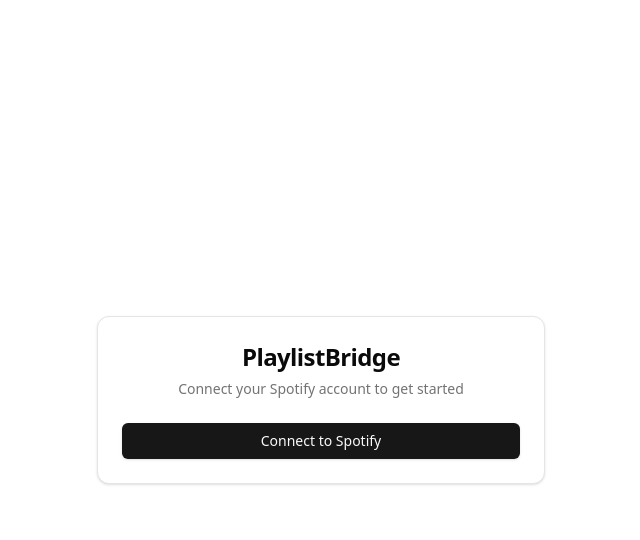
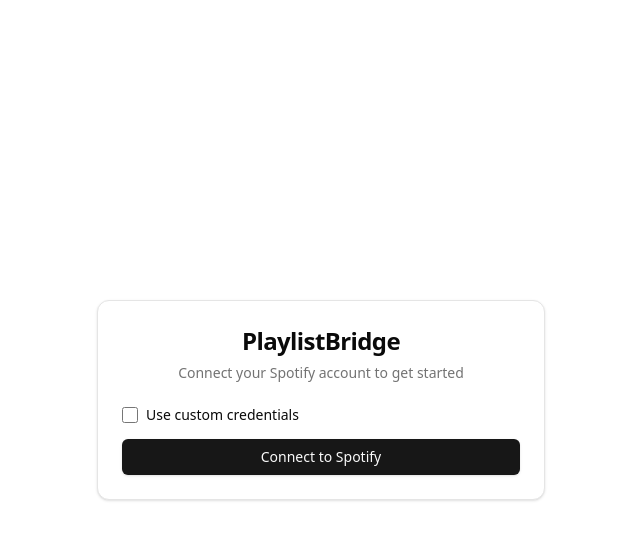
Before and after one commit to renaisun/PlaylistBridge, a React (Vite) app: page / in a window 1280 px wide. Both pictures are taken after a click on the button "Spotify". Shown: the top 540 px of the page, without its empty margins (319-959 px from the left). Built offline with nearby package versions, Linux system fonts and the light colour scheme; no server answers.

Commit message:
feat: add fields for customizing client id and redirect uri for spotify

```diff
--- a/src/components/Login.jsx
+++ b/src/components/Login.jsx
@@ -1,17 +1,37 @@
 import { Button } from "@/components/ui/button";
+import { Input } from "@/components/ui/input";
+import { Label } from "@/components/ui/label";
 import { Card, CardContent, CardDescription, CardHeader, CardTitle } from "@/components/ui/card";
 import { redirectToAuthCodeFlow } from "@/services/spotify";
+import { useState } from "react";
 
 const Login = () => {
   const clientId = import.meta.env.VITE_SPOTIFY_CLIENT_ID;
+  const [useCustomCredentials, setUseCustomCredentials] = useState(false);
+  const [customClientId, setCustomClientId] = useState("");
+  const [customRedirectUri, setCustomRedirectUri] = useState("https://playlist-bridge-demo.vercel.app/spotify/callback");
 
   const handleLogin = () => {
-    if (clientId) {
-      redirectToAuthCodeFlow(clientId);
+    let finalClientId = clientId;
+    let finalRedirectUri = null;
+
+    if (useCustomCredentials) {
+      if (customClientId.trim()) {
+        finalClientId = customClientId.trim();
+      }
+      if (customRedirectUri.trim()) {
+        finalRedirectUri = customRedirectUri.trim();
+      }
+    }
+
+    if (finalClientId) {
+      redirectToAuthCodeFlow(finalClientId, finalRedirectUri);
     } else {
-      alert("Please set VITE_SPOTIFY_CLIENT_ID in your .env file");
+      alert("Please set VITE_SPOTIFY_CLIENT_ID in your .env file or provide a custom Client ID");
     }
   };
+
+  const isLoginDisabled = !clientId && !(useCustomCredentials && customClientId);
 
   return (
     <div className="flex items-center justify-center min-h-screen bg-background p-4">
@@ -23,12 +43,47 @@
           </CardDescription>
         </CardHeader>
         <CardContent className="space-y-4">
-          {!clientId && (
+          {!clientId && !useCustomCredentials && (
             <div className="p-3 text-sm text-red-500 bg-red-50 dark:bg-red-900/20 rounded-md border border-red-200 dark:border-red-800">
               Configuration Error: <code>VITE_SPOTIFY_CLIENT_ID</code> is missing in <code>.env</code> file.
             </div>
           )}
-          <Button className="w-full" onClick={handleLogin} disabled={!clientId}>
+
+          <div className="flex items-center space-x-2">
+            <input
+              type="checkbox"
+              id="custom-credentials"
+              checked={useCustomCredentials}
+              onChange={(e) => setUseCustomCredentials(e.target.checked)}
+              className="h-4 w-4 rounded border-gray-300 text-primary focus:ring-primary"
+            />
+            <Label htmlFor="custom-credentials">Use custom credentials</Label>
+          </div>
+
+          {useCustomCredentials && (
+            <div className="space-y-4 pt-2 animate-in fade-in slide-in-from-top-2 duration-200">
+              <div className="space-y-2">
+                <Label htmlFor="client-id">Client ID</Label>
+                <Input
+                  id="client-id"
+                  placeholder="Enter your Spotify Client ID"
+                  value={customClientId}
+                  onChange={(e) => setCustomClientId(e.target.value)}
+                />
+              </div>
+              <div className="space-y-2">
+                <Label htmlFor="redirect-uri">Redirect URI</Label>
+                <Input
+                  id="redirect-uri"
+                  placeholder="Enter your Spotify Redirect URI"
+                  value={customRedirectUri}
+                  onChange={(e) => setCustomRedirectUri(e.target.value)}
+                />
+              </div>
+            </div>
+          )}
+
+          <Button className="w-full" onClick={handleLogin} disabled={isLoginDisabled}>
             Connect to Spotify
           </Button>
         </CardContent>
--- a/src/services/spotify.js
+++ b/src/services/spotify.js
@@ -25,12 +25,20 @@
     .replace(/\//g, '_');
 }
 
-export const redirectToAuthCodeFlow = async (clientId) => {
+export const redirectToAuthCodeFlow = async (clientId, redirectUri = null) => {
   const codeVerifier = generateRandomString(64);
   const hashed = await sha256(codeVerifier);
   const codeChallenge = base64encode(hashed);
 
   window.localStorage.setItem('code_verifier', codeVerifier);
+  window.localStorage.setItem('spotify_client_id', clientId);
+  if (redirectUri) {
+    window.localStorage.setItem('spotify_redirect_uri', redirectUri);
+  } else {
+    window.localStorage.removeItem('spotify_redirect_uri');
+  }
+
+  const effectiveRedirectUri = redirectUri || REDIRECT_URI;
 
   const params =  new URLSearchParams({
     response_type: 'code',
@@ -38,7 +46,7 @@
     scope: SCOPES.join(" "),
     code_challenge_method: 'S256',
     code_challenge: codeChallenge,
-    redirect_uri: REDIRECT_URI,
+    redirect_uri: effectiveRedirectUri,
   });
 
   document.location = `${AUTH_ENDPOINT}?${params.toString()}`;
@@ -56,7 +64,11 @@
 };
 
 export const getAccessToken = async (code) => {
-  const clientId = import.meta.env.VITE_SPOTIFY_CLIENT_ID;
+  const storedClientId = window.localStorage.getItem('spotify_client_id');
+  const storedRedirectUri = window.localStorage.getItem('spotify_redirect_uri');
+
+  const clientId = storedClientId || import.meta.env.VITE_SPOTIFY_CLIENT_ID;
+  const redirectUri = storedRedirectUri || REDIRECT_URI;
   const codeVerifier = localStorage.getItem('code_verifier');
 
   if (!codeVerifier) {
@@ -73,7 +85,7 @@
       body: new URLSearchParams({
         grant_type: "authorization_code",
         code,
-        redirect_uri: REDIRECT_URI,
+        redirect_uri: redirectUri,
         client_id: clientId,
         code_verifier: codeVerifier,
       }),
```
